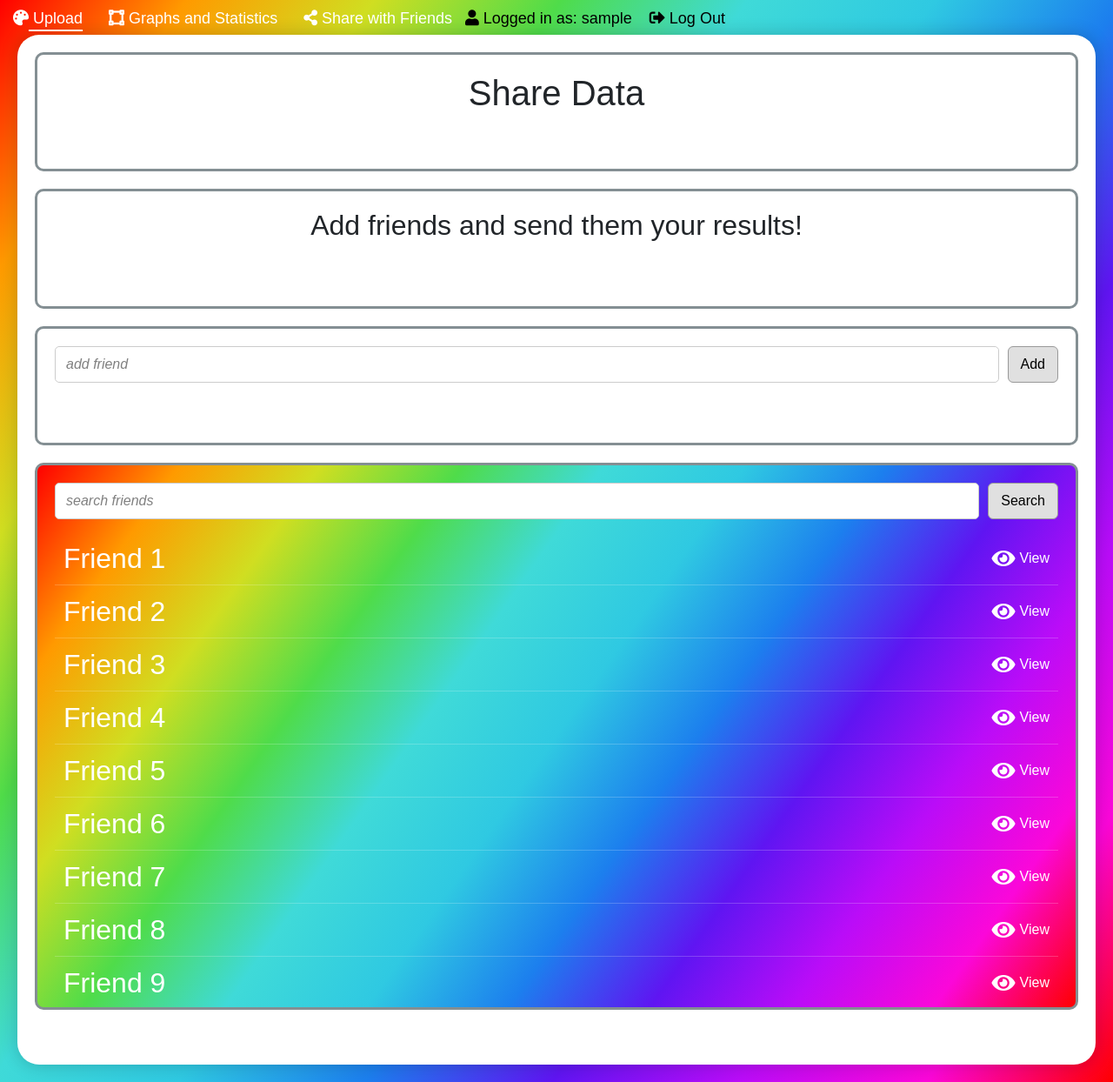
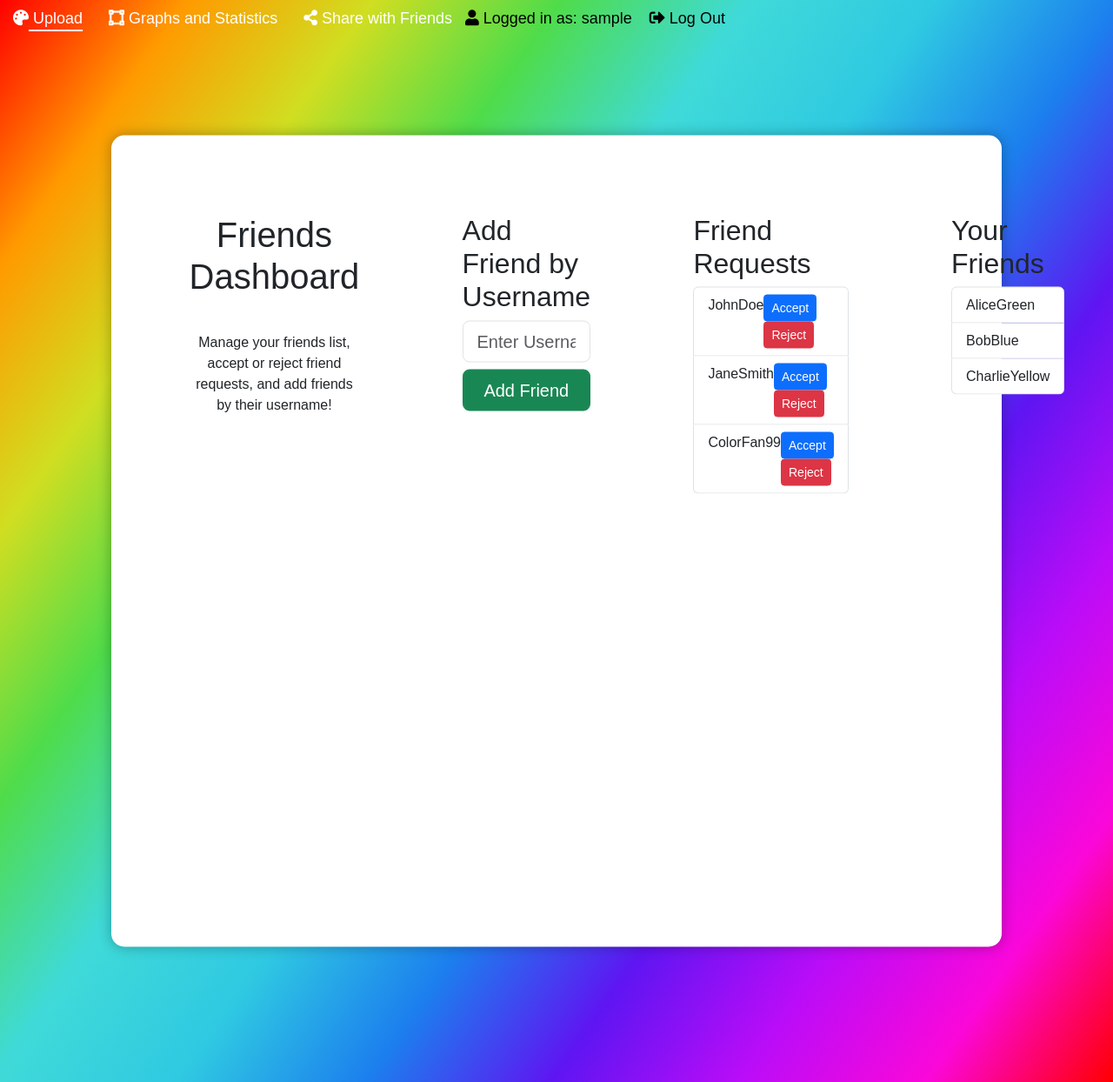
Before and after one commit to michaelbuwa/The-Agile-Web-Project, a Flask app: page /share in a window 1280 px wide. Shown: the whole page at 87% size. Run offline with Flask 3, Linux system fonts and the light colour scheme; the visitor is signed in with stand-in values (Sample User, id 1); some libraries are stand-ins or nearby versions.

Commit message:
Accidentally pushed to main, reverting to previous version

```diff
--- a/app/templates/share.html
+++ b/app/templates/share.html
@@ -1,86 +1,65 @@
 {% extends "base.html" %}
 
 {% block extra_css %}
-<link rel="stylesheet" type="text/css" href="{{ url_for('static',filename='css/share.css') }}">
-<link rel="stylesheet" href="https://cdnjs.cloudflare.com/ajax/libs/font-awesome/5.15.4/css/all.min.css">
+<link rel="stylesheet" type="text/css" href="{{ url_for('static',filename='css/style.css') }}">
 {% endblock %}
 
 {% block content %}
-<script src="{{ url_for('static', filename='js/plotly-latest.min.js') }}"></script>
-<script src="{{ url_for('static', filename='js/unlock-graph.js') }}"></script>
-
-<div class="share-container">
-  <div class="main-container">
-    <!-- Title -->
-    <div class = "container-box">
-        <h1>Share Data</h1>
+<div id="rainbow-box">
+    <div class="intro-container">
+        <div class="application-context">
+            <h1>Friends Dashboard</h1>
+            <p>Manage your friends list, accept or reject friend requests, and add friends by their username!</p>
         </div>
-
-    <div class = "container-box">
-        <h2>Add friends and send them your results!</h2>
+        <div class="vertical-separator"></div>
+        <!-- Add Friend by Username Box -->
+        <div class="add-friend-container">
+            <h2>Add Friend by Username</h2>
+            <form>
+                <div class="mb-2">
+                    <input type="text" class="form-control form-control-lg" placeholder="Enter Username">
                 </div>
-
-    <div class = "container-box">
-        <div class="search-container">
-            <input type="text" class="search-input" placeholder="add friend" />
-            <button class="search-button">Add</button>
+                <button type="submit" class="btn btn-success btn-lg w-100" id="add-friend-button">Add Friend</button>
+            </form>
         </div>
+        <div class="vertical-separator"></div>
+        <!-- Friend Requests List -->
+        <div class="friend-requests-container">
+            <h2>Friend Requests</h2>
+            <ul class="list-group">
+                <li class="list-group-item d-flex justify-content-between">
+                    <span>JohnDoe</span>
+                    <div>
+                        <button class="btn btn-primary btn-sm">Accept</button>
+                        <button class="btn btn-danger btn-sm">Reject</button>
                     </div>
-
-    <div class="friends-list-container">
-        <div class="search-container">
-            <input type="text" class="search-input" placeholder="search friends" />
-            <button class="search-button">Search</button>
+                </li>
+                <li class="list-group-item d-flex justify-content-between">
+                    <span>JaneSmith</span>
+                    <div>
+                        <button class="btn btn-primary btn-sm">Accept</button>
+                        <button class="btn btn-danger btn-sm">Reject</button>
                     </div>
-        <ul class="scrollable-list">
-            <li>
-                <span class="friend-name">Friend 1</span>
-                <a href="#"><i class="fas fa-eye"></i> View</a>
                 </li>
-            <li>
-                <span class="friend-name">Friend 2</span>
-                <a href="#"><i class="fas fa-eye"></i> View</a>
-            </li>
-            <li>
-                <span class="friend-name">Friend 3</span>
-                <a href="#"><i class="fas fa-eye"></i> View</a>
-            </li>
-            <li>
-                <span class="friend-name">Friend 4</span>
-                <a href="#"><i class="fas fa-eye"></i> View</a>
-            </li>
-            <li>
-                <span class="friend-name">Friend 5</span>
-                <a href="#"><i class="fas fa-eye"></i> View</a>
-            </li>
-            <li>
-                <span class="friend-name">Friend 6</span>
-                <a href="#"><i class="fas fa-eye"></i> View</a>
-            </li>
-            <li>
-                <span class="friend-name">Friend 7</span>
-                <a href="#"><i class="fas fa-eye"></i> View</a>
-            </li>
-            <li>
-                <span class="friend-name">Friend 8</span>
-                <a href="#"><i class="fas fa-eye"></i> View</a>
-            </li>
-            <li>
-                <span class="friend-name">Friend 9</span>
-                <a href="#"><i class="fas fa-eye"></i> View</a>
-            </li>
-            <li>
-                <span class="friend-name">Friend 10</span>
-                <a href="#"><i class="fas fa-eye"></i> View</a>
-            </li>
-            <li>
-                <span class="friend-name">Friend 11</span>
-                <a href="#"><i class="fas fa-eye"></i> View</a>
-            </li>
-            <li>
-                <span class="friend-name">Friend 12</span>
-                <a href="#"><i class="fas fa-eye"></i> View</a>
+                <li class="list-group-item d-flex justify-content-between">
+                    <span>ColorFan99</span>
+                    <div>
+                        <button class="btn btn-primary btn-sm">Accept</button>
+                        <button class="btn btn-danger btn-sm">Reject</button>
+                    </div>
                 </li>
             </ul>
         </div>
+        <div class="vertical-separator"></div>
+        <!-- Friends List -->
+        <div class="friends-container">
+            <h2>Your Friends</h2>
+            <ul class="list-group">
+                <li class="list-group-item">AliceGreen</li>
+                <li class="list-group-item">BobBlue</li>
+                <li class="list-group-item">CharlieYellow</li>
+            </ul>
+        </div>
+    </div>
+</div>
 {% endblock %}
```
Also changed, not shown: app/app.db. Lines whose indentation alone changed are shown as unchanged.
